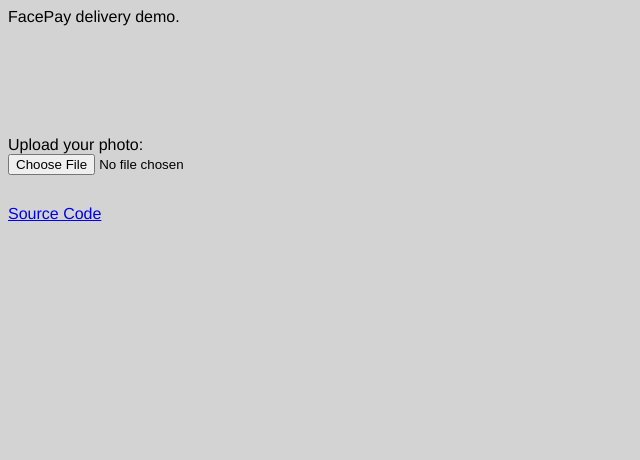
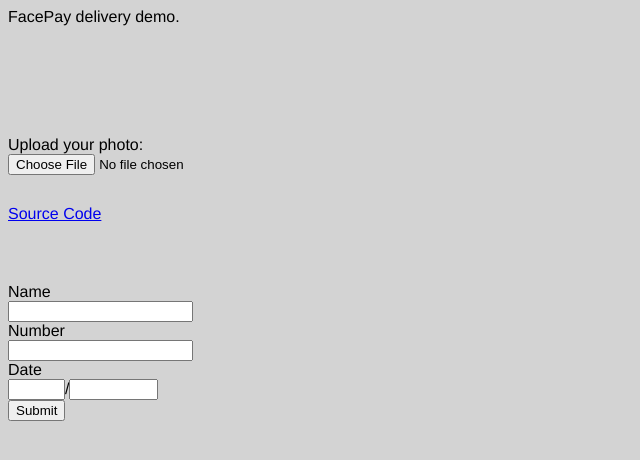
Before and after one commit to charubutr/facepay.github.io, a plain HTML site: page index.html in a window 1280 px wide. Shown: the whole page, without its empty margins (0-640 px from the left). Drawn offline with Linux system fonts and the light colour scheme.

Commit message:
Reversed to OMise

```diff
--- a/index.html
+++ b/index.html
@@ -36,6 +36,21 @@
 	  })();
 
 	</script>
+        <form id="card">
+      <div>
+        Name<br>
+        <input data-omise="card_name">
+      </div>
+      <div>
+        Number<br>
+        <input data-omise="card_number">
+      </div>
+      <div>
+        Date<br>
+        <input data-omise="card_expm" size="4">/<input data-omise="card_expy" size="8">
+      </div>
+      <input type="submit">
+    </form>
     </div>
     <script src="https://cdn.omise.co/omise.js.gz"></script>
 </body>
```
